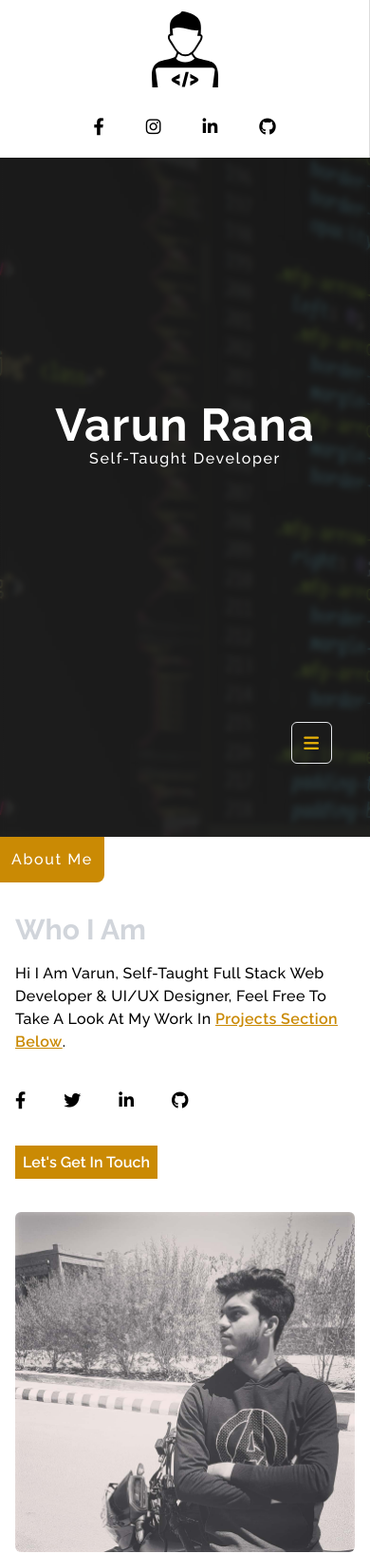
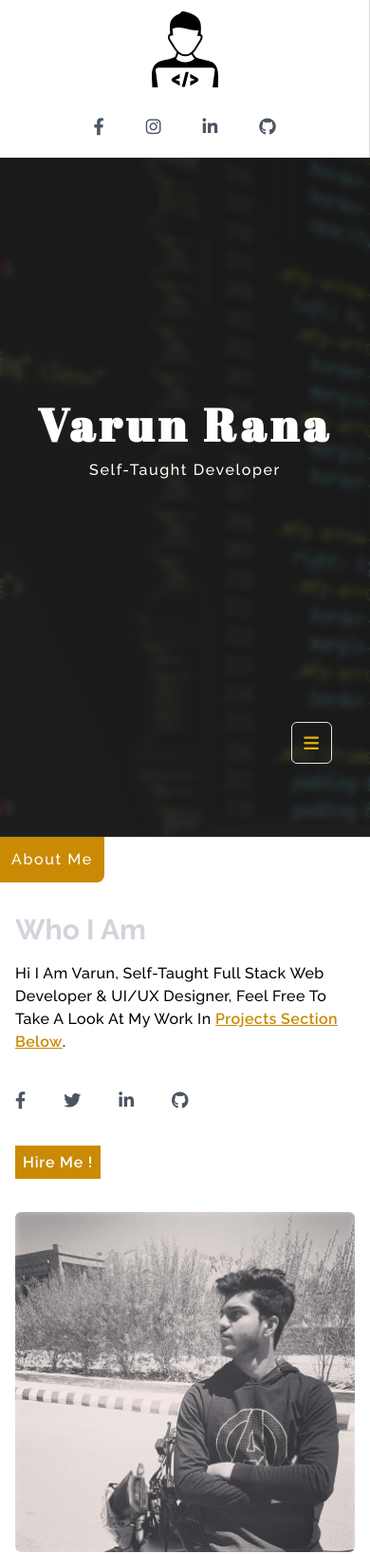
Before and after one commit to varunrana0/self-taught-portfolio, a website: page src/index.html in a window 390 px wide. Shown: the top 1636 px of the page at 95% size. Drawn offline with Linux system fonts and the light colour scheme.

Commit message:
new changes

```diff
--- a/src/css/index.css
+++ b/src/css/index.css
@@ -1,10 +1,14 @@
 @import url("https://fonts.googleapis.com/css2?family=Raleway:wght@300;400;500;600;700&display=swap");
+
+/* header heading font  */
+@import url("https://fonts.googleapis.com/css2?family=Abril+Fatface&display=swap");
 
 * {
   margin: 0;
   padding: 0;
   box-sizing: border-box;
   font-family: "Raleway", sans-serif;
+  user-select: none;
 }
 
 body {
@@ -17,8 +21,6 @@ body {
 
 /* toggle class for navigation */
 .active {
-  background-color: #fff;
-  box-shadow: 0px 3px 1rem rgba(0, 0, 0, 0.2);
   transition: all 0.9s ease-in;
 }
 
@@ -88,11 +90,11 @@ body {
   transform: translate(-50%, -50%);
   backdrop-filter: blur(3px);
 }
-
+.header h2 {
+  font-family: "Abril Fatface", cursive;
+  font-size: 6rem;
+}
 /* site logo font family */
-.navbar h3 {
-  color: #000;
-}
 
 .active.navbar a {
   color: #000;
@@ -172,15 +174,9 @@ body {
 /* contact styling */
 
 #contact form {
-  /* background-color: #eeee; */
-  padding: 1.5rem;
   max-width: 450px;
   width: 100%;
   margin: auto;
-  border: 1px solid #eee;
-  border-top-right-radius: 30px;
-  border-left-width: 1rem;
-  border-left-color: #eeee;
 }
 
 input:focus,
@@ -206,8 +202,18 @@ input:active {
     top: 0;
   }
 
+  .header h2 {
+    font-size: 5rem;
+  }
+
   .main {
     width: 100% !important;
     margin: 0;
   }
 }
+
+@media screen and (max-width: 550px) {
+  .header h2 {
+    font-size: 3rem;
+  }
+}
--- a/src/index.html
+++ b/src/index.html
@@ -32,7 +32,7 @@
   <body>
     <!-- SCROLL TO TOP BUTTON -->
     <div
-      class="scroll_top lg:fixed md:hidden bottom-10 right-10 text-yellow-600 rounded-sm cursor-pointer z-50"
+      class="scroll_top lg:fixed md:hidden bottom-10 right-10 text-yellow-600 rounded-sm cursor-pointer z-50 shadow-lg"
     >
       <i class="fas fa-up-long"></i>
     </div>
@@ -106,7 +106,7 @@
         </div>
         <div class="flex items-center justify-center gap-5">
           <span
-            class="p-3 flex items-center justify-center hover:rotate-12 transition-all duration-500 rounded-sm hover:shadow-xl hover:border-none hover:text-yellow-600 cursor-pointer"
+            class="p-3 flex items-center justify-center hover:rotate-12 transition-all duration-500 rounded-sm hover:shadow-xl text-gray-600 hover:border-none hover:text-yellow-600 cursor-pointer"
             ><a
               href="https://www.facebook.com/rana5241"
               target="_blank"
@@ -115,7 +115,7 @@
               <i class="fab fa-facebook-f"></i> </a
           ></span>
           <span
-            class="p-3 flex items-center justify-center hover:rotate-12 transition-all duration-500 rounded-sm hover:shadow-xl hover:border-none hover:text-yellow-600 cursor-pointer"
+            class="p-3 flex items-center justify-center hover:rotate-12 transition-all duration-500 rounded-sm hover:shadow-xl text-gray-600 hover:border-none hover:text-yellow-600 cursor-pointer"
             ><a
               href="https://www.instagram.com/varun8048/"
               target="_blank"
@@ -124,7 +124,7 @@
               <i class="fab fa-instagram"></i> </a
           ></span>
           <span
-            class="p-3 flex items-center justify-center hover:rotate-12 transition-all duration-500 rounded-sm hover:shadow-xl hover:border-none hover:text-yellow-600 cursor-pointer"
+            class="p-3 flex items-center justify-center hover:rotate-12 transition-all duration-500 rounded-sm hover:shadow-xl text-gray-600 hover:border-none hover:text-yellow-600 cursor-pointer"
             ><a
               href="https://www.linkedin.com/in/varun-rana-236171191/"
               class="flex items-center justify-center text-lg"
@@ -132,7 +132,7 @@
               <i class="fab fa-linkedin-in"></i> </a
           ></span>
           <span
-            class="p-3 flex items-center justify-center hover:rotate-12 transition-all duration-500 rounded-sm hover:shadow-xl hover:border-none hover:text-yellow-600 cursor-pointer"
+            class="p-3 flex items-center justify-center hover:rotate-12 transition-all duration-500 rounded-sm hover:shadow-xl text-gray-600 hover:border-none hover:text-yellow-600 cursor-pointer"
             ><a
               href="https://github.com/varunrana123"
               target="_blank"
@@ -150,17 +150,16 @@
             class="header lg:p-8 z-10 flex flex-col items-center justify-center w-full h-full"
           >
             <div>
-              <h2
-                class="text-white font-black capitalize tracking-wide text-5xl md:text-8xl"
-              >
+              <h2 class="text-white font-black capitalize tracking-widest">
                 varun rana
               </h2>
             </div>
             <div>
-              <small
-                class="text-white tracking-widest text-base font-medium capitalize"
-                >Self-Taught developer</small
+              <p
+                class="text-white tracking-widest md:text-2xl text-sm font-medium capitalize"
               >
+                Self-Taught developer
+              </p>
             </div>
           </header>
           <!-- ========================= END ============================ -->
@@ -200,7 +199,7 @@
 
                   <div class="inline-flex items-center gap-10 mt-10">
                     <a
-                      class="inline-flex text-lg"
+                      class="inline-flex text-lg hover:opacity-75 text-gray-600"
                       href="https://www.facebook.com/rana5241"
                       target="_blank"
                       aria-label="Facebook"
@@ -208,7 +207,7 @@
                     </a>
 
                     <a
-                      class="inline-flex text-lg"
+                      class="inline-flex text-lg hover:opacity-75 text-gray-600"
                       href="https://twitter.com/Varun_Ranaa"
                       target="_blank"
                       aria-label="Twitter"
@@ -217,7 +216,7 @@
                     </a>
 
                     <a
-                      class="inline-flex text-lg"
+                      class="inline-flex text-lg hover:opacity-75 text-gray-600"
                       href="https://www.linkedin.com/in/varun-rana-236171191/"
                       target="_blank"
                       aria-label="Linkdin"
@@ -225,7 +224,7 @@
                     </a>
 
                     <a
-                      class="inline-flex text-lg"
+                      class="inline-flex text-lg hover:opacity-75 text-gray-600"
                       href="https://github.com/varunrana123"
                       target="_blank"
                       aria-label="Github"
@@ -236,8 +235,8 @@
                   <div class="mt-10">
                     <a
                       href="#contact"
-                      class="bg-yellow-600 text-white capitalize font-semibold p-2 border-none outline-none"
-                      >let's get in touch</a
+                      class="bg-yellow-600 text-white capitalize font-semibold p-2 border-none outline-none tracking-wider"
+                      >hire me !</a
                     >
                   </div>
                 </div>
@@ -258,7 +257,7 @@
           </section>
         </section>
 
-        <!-- things i learned -->
+        <!-- ========================= MY SKILLS =============================== -->
         <section class="learning_section relative border-b" id="skills">
           <div
             class="text-center text-base absolute top-0 left-0 bg-yellow-600 text-white font-medium tracking-widest capitalize p-3 rounded-br-lg"
```
